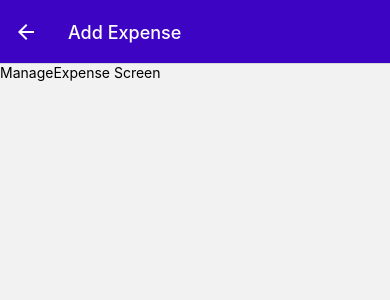
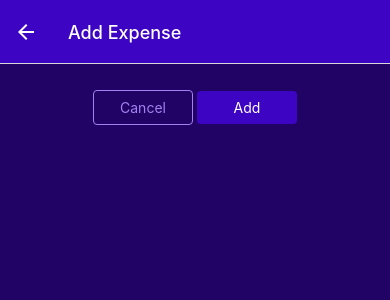
Before and after one commit to electricfeel1979/expense-tracker-rn, a React Native app: screen /ManageExpense in a window 390 px wide. Shown: the top 300 px of the page. Built offline with nearby package versions, Linux system fonts and the light colour scheme.

Commit message:
140. Adding a "Delete" Button - 6min 141. Adding Custom Buttons - 10min

```diff
--- /dev/null
+++ b/components/UI/Button.tsx
@@ -0,0 +1,47 @@
+import {GlobalStyles} from 'constant/styles';
+import {Pressable, StyleSheet, Text, View} from 'react-native';
+
+export type ButtonProps = {
+  children: React.ReactNode;
+  mode?: 'flat';
+  onPress: () => void;
+};
+
+const Button: React.FC<ButtonProps> = props => {
+  const {children, mode, onPress} = props;
+  return (
+    <View>
+      <Pressable onPress={onPress}>
+        <View style={[styles.button, mode === 'flat' && styles.flat]}>
+          <Text style={[styles.buttonText, mode === 'flat' && styles.flatText]}>
+            {children}
+          </Text>
+        </View>
+      </Pressable>
+    </View>
+  );
+};
+
+export default Button;
+
+const styles = StyleSheet.create({
+  button: {
+    backgroundColor: GlobalStyles.colors.primary500,
+    borderRadius: 4,
+    padding: 8,
+    margin: 2,
+    minWidth: 100,
+  },
+  buttonText: {
+    color: GlobalStyles.colors.light,
+    textAlign: 'center',
+  },
+  flat: {
+    backgroundColor: GlobalStyles.colors.transparent,
+    borderColor: GlobalStyles.colors.primary200,
+    borderWidth: 1,
+  },
+  flatText: {
+    color: GlobalStyles.colors.primary200,
+  },
+});
--- a/constant/styles.ts
+++ b/constant/styles.ts
@@ -13,5 +13,6 @@
     gray500: '#39324a',
     gray700: '#221c30',
     light: 'white',
+    transparent: 'transparent',
   },
 } as const;
--- a/screens/ManageExpenses/index.tsx
+++ b/screens/ManageExpenses/index.tsx
@@ -1,6 +1,10 @@
+import {IconButton} from 'components/UI';
+import Button from 'components/UI/Button';
+import {GlobalStyles} from 'constant/styles';
 import {useLayoutEffect} from 'react';
-import {Text} from 'react-native';
+import {View} from 'react-native';
 
+import styles from './styles';
 import {ManageExpensesProps} from './types';
 
 const ManageExpenses: React.FC<ManageExpensesProps> = ({route, navigation}) => {
@@ -13,7 +17,36 @@
     });
   }, [isEditing, navigation]);
 
-  return <Text>ManageExpense Screen</Text>;
+  const deleteExpenseHandler = () => {
+    alert(1);
+  };
+  const cancelHandler = () => {
+    alert(1);
+  };
+  const confirmHandler = () => {
+    alert(1);
+  };
+
+  return (
+    <View style={styles.container}>
+      <View style={styles.buttons}>
+        <Button mode="flat" onPress={cancelHandler}>
+          Cancel
+        </Button>
+        <Button onPress={confirmHandler}>{isEditing ? 'Update' : 'Add'}</Button>
+      </View>
+      {isEditing && (
+        <View style={styles.deleteContainer}>
+          <IconButton
+            icon="trash"
+            color={GlobalStyles.colors.error500}
+            size={36}
+            onPress={deleteExpenseHandler}
+          />
+        </View>
+      )}
+    </View>
+  );
 };
 
 export default ManageExpenses;
--- /dev/null
+++ b/screens/ManageExpenses/styles.ts
@@ -0,0 +1,24 @@
+import {GlobalStyles} from 'constant/styles';
+import {StyleSheet} from 'react-native';
+
+const styles = StyleSheet.create({
+  container: {
+    flex: 1,
+    backgroundColor: GlobalStyles.colors.primary800,
+    padding: 24,
+  },
+  buttons: {
+    flexDirection: 'row',
+    justifyContent: 'center',
+    alignItems: 'center',
+  },
+  deleteContainer: {
+    alignItems: 'center',
+    marginTop: 15,
+    paddingTop: 8,
+    borderColor: GlobalStyles.colors.primary200,
+    borderTopWidth: 1,
+  },
+});
+
+export default styles;
```
